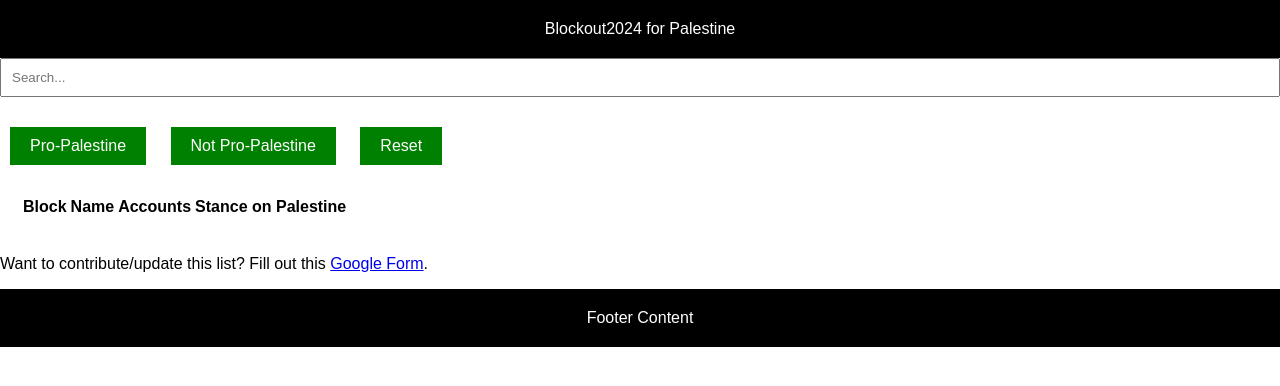
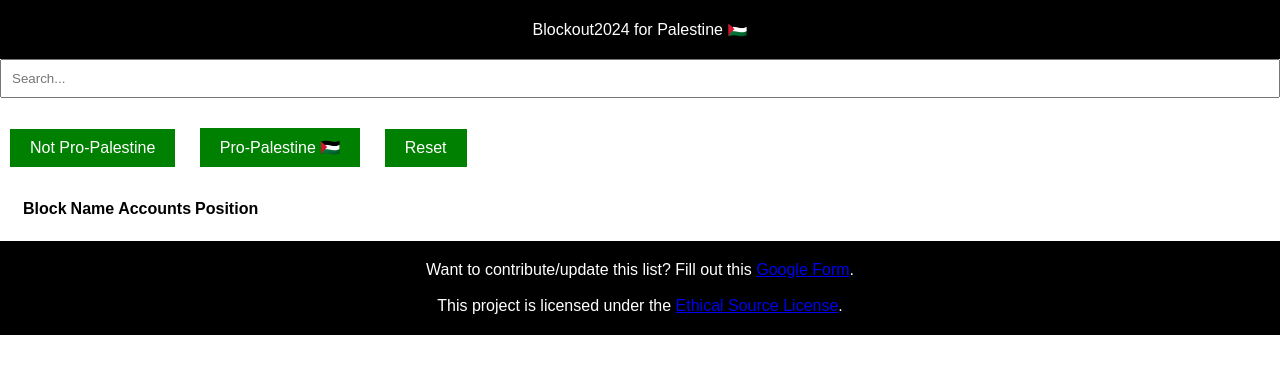
Before and after one commit to albertkun/blockout2024, a plain HTML site: page index.html in a window 1280 px wide. Both pictures are taken after a click on the element "Not Pro-Palestine". Drawn offline with nearby package versions, Linux system fonts and the light colour scheme; no server answers.

Commit message:
refactor: better looking tables refactor: header and footer content in index.html

```diff
--- a/index.html
+++ b/index.html
@@ -7,16 +7,19 @@
 	<link rel="stylesheet" type="text/css" href="styles/style.css">
 </head>
 <body>
-	<div id="header">Blockout2024 for Palestine</div>
+	<div id="header">Blockout2024 for Palestine 🇵🇸</div>
 	<input type="text" id="search" placeholder="Search...">
-	<div id="pro-palestine" class="filter-button">Pro-Palestine</div>
 	<div id="not-pro-palestine" class="filter-button">Not Pro-Palestine</div>
+	<div id="pro-palestine" class="filter-button">Pro-Palestine 🇵🇸</div>
 	<div id="reset" class="filter-button">Reset</div>
 	<div id="data"></div>
 	<div id="contribute">
-		<p>Want to contribute/update this list? Fill out this <a href="https://forms.gle/BxrvQa85f7a7oBW29" target="_blank">Google Form</a>.</p>
 	</div>
-	<div id="footer">Footer Content</div>
+	<div id="footer"> Want to contribute/update this list? Fill out this <a href="https://forms.gle/BxrvQa85f7a7oBW29" target="_blank">Google Form</a>.
+		<br>
+		<br>
+		This project is licensed under the <a href="https://ethicalsource.dev/license/" target="_blank">Ethical Source License</a>.
+	</div>
 
 	<script src="js/init.js"></script>
 </body>
--- a/js/init.js
+++ b/js/init.js
@@ -55,8 +55,8 @@ function displayData(data, dataDiv) {
     // Add important columns to header
     ['Name', 'Accounts', 'Stance on Palestine'].forEach(key => {
         let th = document.createElement('th');
-        th.textContent = key;
-        headerRow.appendChild(th);
+		th.textContent = key === 'Stance on Palestine' ? 'Position' : key;
+		headerRow.appendChild(th);
     });
     thead.appendChild(headerRow);
     table.appendChild(thead);
--- a/styles/style.css
+++ b/styles/style.css
@@ -53,3 +53,7 @@ body {
 #data div:last-child {
 	border-bottom: none;
 }
+
+table, th, td {
+    text-align: center;
+}
```
